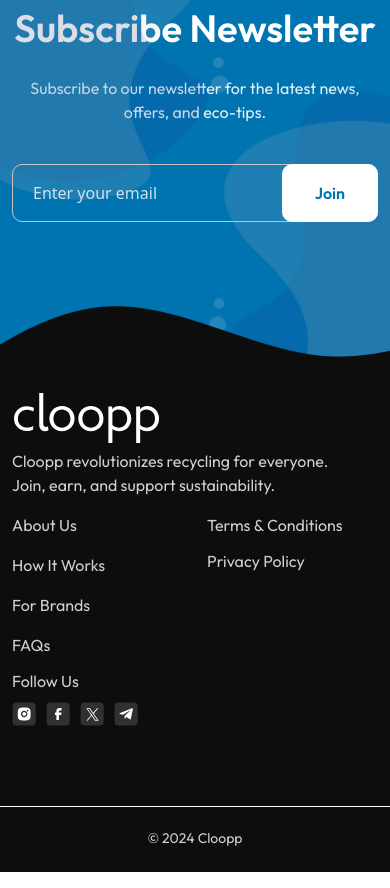
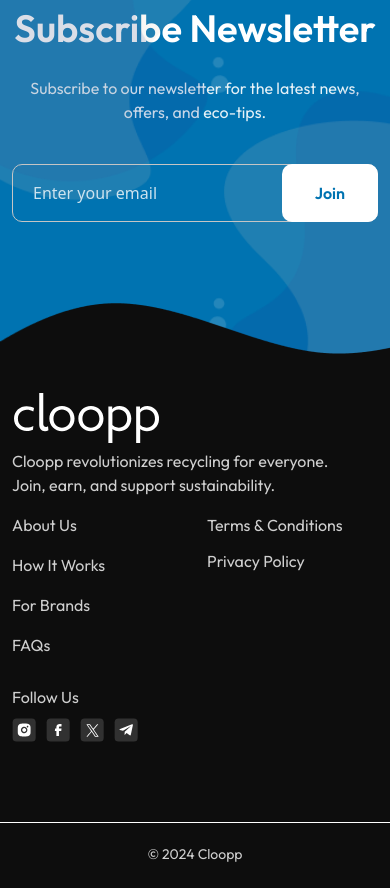
Before and after one commit to prince-372/cloopp, a plain HTML site: page index.html in a window 390 px wide. Shown: the part 4358-5246 px from the top of the page. Drawn offline with nearby package versions, Linux system fonts and the light colour scheme; a web font is replaced by a local one.

Commit message:
footer space mantain

```diff
--- a/index.html
+++ b/index.html
@@ -358,7 +358,7 @@
                 <li class="pt-12"><a href="" class=" fw-normal fs-sm font-outfit lh-sm1 text-grey position-relative f-line">Privacy Policy</a></li>
               </ul>
             </div>
-            <div class="col-sm-4">
+            <div class="col-sm-4 pt-3 pt-lg-0 ">
                 <p class=" fw-normal fs-sm font-outfit lh-sm1 text-grey m-0 p-0 ">Follow Us</p>
                 <div class="pt-12 d-flex gap-10">
                   <a  href="https://www.instagram.com/" target="_blank"><span class="footer-icon ">
```
